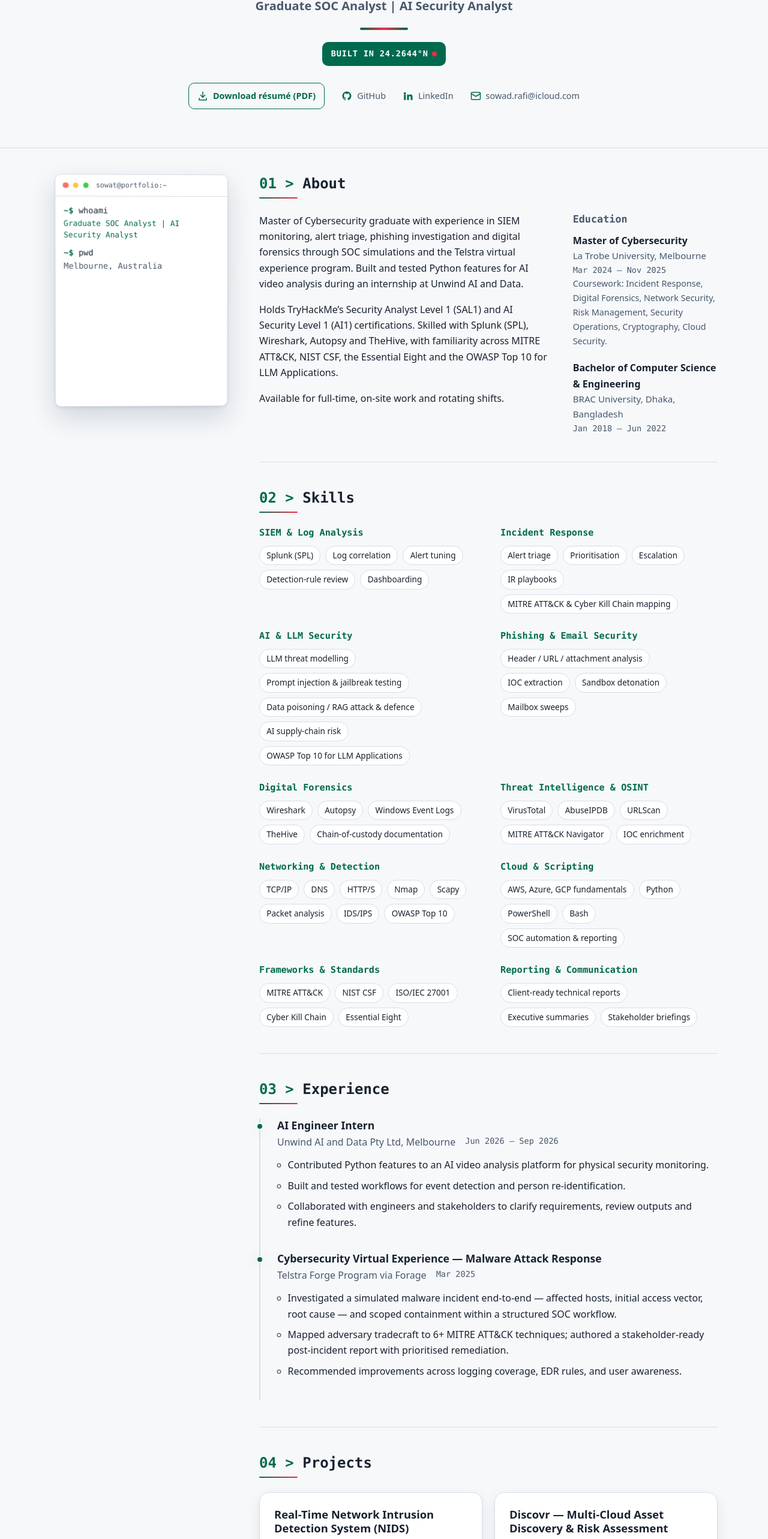
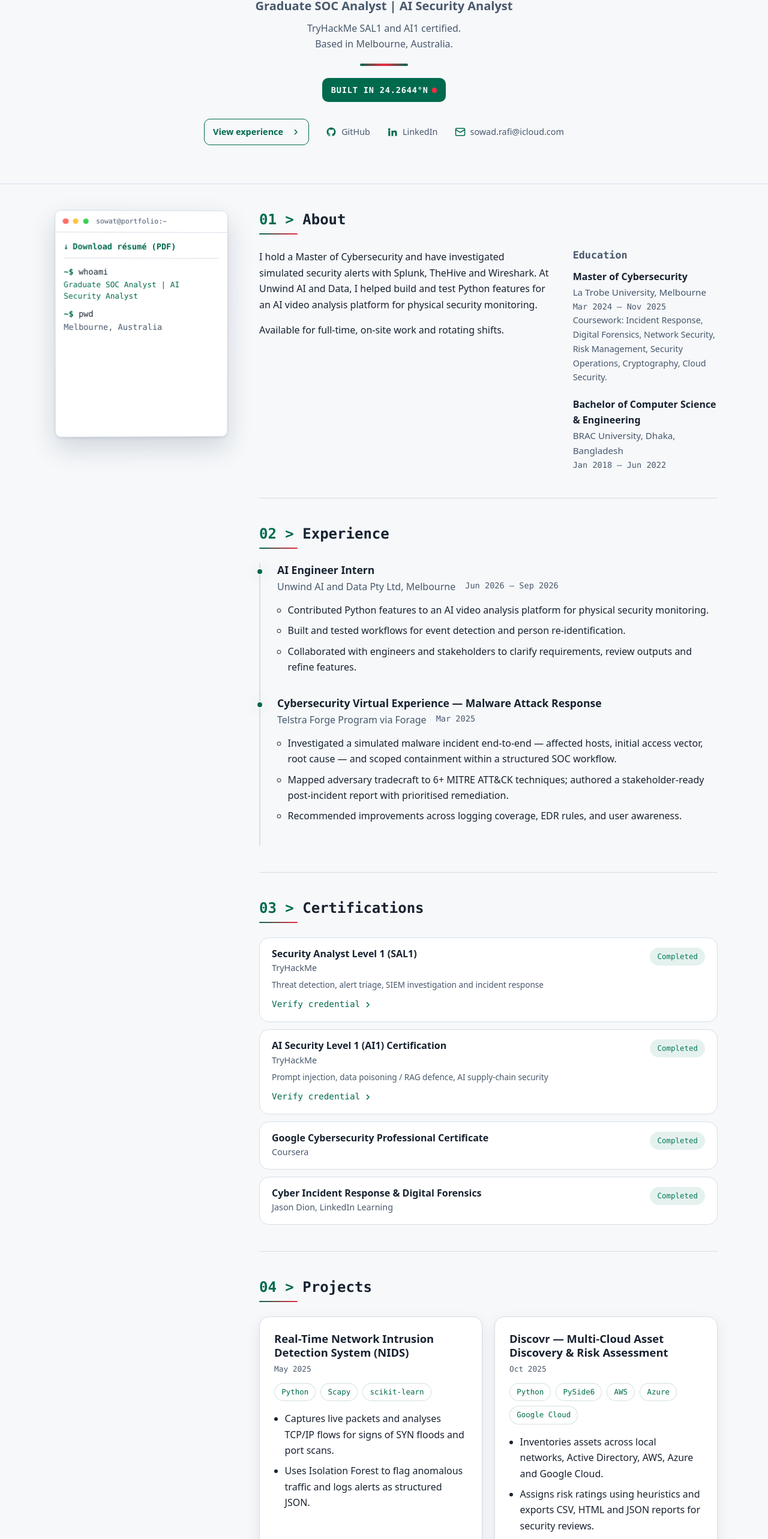
Before and after one commit to SowatRafi/noborotno_09_portfolio, a React (Vite) app: page / in a window 1280 px wide. Shown: the part 211-2777 px from the top of the page at 60% size. Built offline with nearby package versions, Linux system fonts and the light colour scheme.

Commit message:
Prioritise recruiter content and keep resume in terminal

```diff
--- a/src/App.tsx
+++ b/src/App.tsx
@@ -35,11 +35,11 @@ export default function App() {
           <ProfileRail />
           <main id="main" className="content">
             <About />
+            <Experience />
+            <Certifications />
+            <Projects />
             <Skills />
-            <Experience />
-            <Projects />
             <Publication />
-            <Certifications />
           </main>
         </div>
         <Footer />
--- a/src/components/Footer.tsx
+++ b/src/components/Footer.tsx
@@ -11,8 +11,6 @@ export function Footer() {
     <footer id="contact" className="footer" aria-label="Contact">
       <div className="container">
         <h2 className="section__title">Contact</h2>
-        {/* The base location is given as coordinates (Melbourne's), echoing
-            the hero's BUILT IN line — and the reach is worldwide. */}
         <p className="footer__lead">{profile.contactLead}</p>
         <ul className="footer__links">
           <li>
--- a/src/components/Header.tsx
+++ b/src/components/Header.tsx
@@ -9,11 +9,11 @@ import { useTheme } from '../hooks/useTheme'
  */
 const NAV_ITEMS = [
   ['about', 'About'],
+  ['experience', 'Experience'],
+  ['certifications', 'Certifications'],
+  ['projects', 'Projects'],
   ['skills', 'Skills'],
-  ['experience', 'Experience'],
-  ['projects', 'Projects'],
   ['research', 'Research'],
-  ['certifications', 'Certifications'],
   ['contact', 'Contact'],
 ] as const
 
--- a/src/components/HeroSection.tsx
+++ b/src/components/HeroSection.tsx
@@ -1,7 +1,8 @@
 import { m } from 'framer-motion'
-import { profile, resumeHref } from '../data/profile'
+import { profile } from '../data/profile'
 import { useHumanTyped } from '../hooks/useHumanTyped'
 import { staggerContainer, staggerItem } from '../lib/motion'
+import { Chevron } from './Chevron'
 import { ExternalLink } from './ExternalLink'
 
 /*
@@ -91,6 +92,9 @@ export function HeroSection() {
           <m.p className="hero-split__role" variants={staggerItem}>
             {profile.titleLine}
           </m.p>
+          <m.p className="hero-split__tagline" variants={staggerItem}>
+            {profile.tagline}
+          </m.p>
 
           <m.span className="hero-split__rule" variants={staggerItem} aria-hidden="true" />
 
@@ -105,11 +109,9 @@ export function HeroSection() {
         </div>
 
         <m.footer className="hero-split__footer" variants={staggerItem}>
-          <a className="hero-split__contact hero-split__resume" href={resumeHref} download>
-            <svg viewBox="0 0 24 24" width="18" height="18" fill="none" stroke="currentColor" strokeWidth="2" strokeLinecap="round" strokeLinejoin="round" aria-hidden="true">
-              <path d="M12 3v12m-5-5 5 5 5-5M4 17v4h16v-4" />
-            </svg>
-            Download résumé (PDF)
+          <a className="hero-split__contact hero-split__action" href="#experience">
+            View experience
+            <Chevron />
           </a>
           <ExternalLink className="hero-split__contact" href={profile.githubUrl}>
             <ContactIcon type="github" />
--- a/src/components/Terminal.tsx
+++ b/src/components/Terminal.tsx
@@ -1,6 +1,6 @@
 import { useEffect, useState } from 'react'
 import { m, MotionConfig } from 'framer-motion'
-import { profile, resumeHref } from '../data/profile'
+import { profile } from '../data/profile'
 import { ExternalLink } from './ExternalLink'
 
 /*
@@ -27,7 +27,7 @@ import { ExternalLink } from './ExternalLink'
 /* The session script. `exit` is the loop point: bash answers it with
    `logout`, then the screen resets and a fresh session begins. These strings
    are terminal chrome, not site content. */
-const COMMANDS = ['whoami', 'pwd', 'cat status.txt', 'ls contact/', 'open resume.pdf', 'exit'] as const
+const COMMANDS = ['whoami', 'pwd', 'cat status.txt', 'ls contact/', 'exit'] as const
 
 /* A plausible adjacent key for each letter, so typos look like slips of the
    finger rather than random noise. */
@@ -53,6 +53,7 @@ interface ShellState {
 const SESSION_START: ShellState = { active: 0, typed: '', printed: false }
 
 export function Terminal() {
+  const resumeHref = `${import.meta.env.BASE_URL}${encodeURIComponent(profile.resumeFile)}`
   const [shell, setShell] = useState<ShellState>(SESSION_START)
 
   useEffect(() => {
@@ -143,6 +144,13 @@ export function Terminal() {
       </div>
 
       <div className="term__body">
+        <p className="term__resume">
+          <a className="term__link term__link--strong" href={resumeHref} download>
+            <span aria-hidden="true">↓</span>
+            Download résumé (PDF)
+          </a>
+        </p>
+
         <p className={cmdClass(0)} aria-hidden="true">
           <span className={typedClass(0)}>{typedText(0)}</span>
         </p>
@@ -178,17 +186,8 @@ export function Terminal() {
         <p className={cmdClass(4)} aria-hidden="true">
           <span className={typedClass(4)}>{typedText(4)}</span>
         </p>
-        <p className={outClass(4, 'term__out')}>
-          <a className="term__link term__link--strong" href={resumeHref} download>
-            ↓ resume.pdf
-          </a>
-        </p>
-
-        <p className={cmdClass(5)} aria-hidden="true">
-          <span className={typedClass(5)}>{typedText(5)}</span>
-        </p>
         {/* bash's real farewell to `exit` — chrome, not content. */}
-        <p className={outClass(5, 'term__out')} aria-hidden="true">
+        <p className={outClass(4, 'term__out')} aria-hidden="true">
           logout
         </p>
         </div>
--- a/src/data/profile.ts
+++ b/src/data/profile.ts
@@ -13,18 +13,15 @@ export const profile = {
   linkedinUrl: 'https://www.linkedin.com/in/sowat-hossain-rafi',
   githubUrl: 'https://github.com/SowatRafi',
   summary: [
-    'Master of Cybersecurity graduate with experience in SIEM monitoring, alert triage, phishing investigation and digital forensics through SOC simulations and the Telstra virtual experience program. Built and tested Python features for AI video analysis during an internship at Unwind AI and Data.',
-    'Holds TryHackMe’s Security Analyst Level 1 (SAL1) and AI Security Level 1 (AI1) certifications. Skilled with Splunk (SPL), Wireshark, Autopsy and TheHive, with familiarity across MITRE ATT&CK, NIST CSF, the Essential Eight and the OWASP Top 10 for LLM Applications.',
+    'I hold a Master of Cybersecurity and have investigated simulated security alerts with Splunk, TheHive and Wireshark. At Unwind AI and Data, I helped build and test Python features for an AI video analysis platform for physical security monitoring.',
     'Available for full-time, on-site work and rotating shifts.',
   ],
   tagline:
-    'Master of Cybersecurity graduate specialising in SIEM monitoring, incident response, digital forensics, and AI/LLM security.',
+    'TryHackMe SAL1 and AI1 certified. Based in Melbourne, Australia.',
   originLine: 'BUILT IN 24.2644°N, 89.9181°E',
   city: 'Melbourne, Australia',
   availability: 'Available to relocate worldwide',
   contactLead:
-    'The fastest way to reach me is email. I am based at 37°48′51″S 144°57′47″E and open to relocation anywhere in the world.',
+    'Email is the best way to reach me about opportunities. I’m based in Melbourne and open to relocation worldwide.',
   resumeFile: 'Resume of Sowat H Rafi.pdf',
 } as const satisfies Profile
-
-export const resumeHref = `${import.meta.env.BASE_URL}${encodeURIComponent(profile.resumeFile)}`
--- a/src/data/projects.ts
+++ b/src/data/projects.ts
@@ -7,22 +7,22 @@ import type { Project } from './types'
 export const projects = [
   {
     name: 'Real-Time Network Intrusion Detection System (NIDS)',
-    stack: ['Python', 'Scapy', 'Nmap', 'scikit-learn'],
+    stack: ['Python', 'Scapy', 'scikit-learn'],
     period: 'May 2025',
     repoUrl: 'https://github.com/SowatRafi/Real-Time-Intrusion-Detection-System-with-Python',
     highlights: [
-      'Captures live traffic, detects anomalous patterns, and raises real-time alerts, mirroring SIEM-style detection and triage.',
-      'Signature-based and ML (anomaly-based) detection with structured JSON logging ready for SIEM ingestion.',
+      'Captures live packets and analyses TCP/IP flows for signs of SYN floods and port scans.',
+      'Uses Isolation Forest to flag anomalous traffic and logs alerts as structured JSON.',
     ],
   },
   {
     name: 'Discovr — Multi-Cloud Asset Discovery & Risk Assessment',
-    stack: ['Python', 'Go', 'Azure SDK', 'AWS Boto3', 'Nmap'],
+    stack: ['Python', 'PySide6', 'AWS', 'Azure', 'Google Cloud'],
     period: 'Oct 2025',
     repoUrl: 'https://github.com/SowatRafi/Discovr-Assest-Discovery',
     highlights: [
-      'Discovers and risk-classifies assets across AWS, Azure, and GCP, surfacing exposed services and misconfigurations.',
-      'Automated CSV/JSON reporting consolidating findings into a single asset inventory.',
+      'Inventories assets across local networks, Active Directory, AWS, Azure and Google Cloud.',
+      'Assigns risk ratings using heuristics and exports CSV, HTML and JSON reports for security reviews.',
     ],
   },
 ] as const satisfies readonly Project[]
--- a/src/data/types.ts
+++ b/src/data/types.ts
@@ -25,7 +25,7 @@ export interface Profile {
   readonly city: string
   /** One-line availability for the terminal `cat status` output. */
   readonly availability: string
-  /** Footer contact lead — base location as coordinates + worldwide reach. */
+  /** Footer contact lead. */
   readonly contactLead: string
   /** Resume filename inside public/. */
   readonly resumeFile: string
--- a/src/styles/global.css
+++ b/src/styles/global.css
@@ -420,6 +420,13 @@ a {
   text-wrap: balance;
 }
 
+.hero-split__tagline {
+  max-width: 46ch;
+  margin: 0.5rem auto 0;
+  color: var(--text-muted);
+  text-wrap: balance;
+}
+
 /* The name is typed in on load by useHumanTyped. Its caret (a slim green bar)
    blinks while writing, then disappears when done. The height comes from the
    ghost stacked underneath, so no keystroke can ever reflow the page. */
@@ -536,7 +543,7 @@ a {
   color: var(--accent);
 }
 
-.hero-split__resume {
+.hero-split__action {
   min-height: 44px;
   padding: 0 0.875rem;
   border: 1px solid var(--accent);
@@ -545,7 +552,7 @@ a {
   font-weight: 600;
 }
 
-.hero-split__resume:hover {
+.hero-split__action:hover {
   background: var(--accent);
   color: var(--bg);
 }
@@ -720,8 +727,17 @@ a {
 }
 
 .term__link--strong {
+  display: inline-flex;
+  align-items: center;
+  gap: 0.5em;
   color: var(--accent);
   font-weight: 600;
+}
+
+.term__resume {
+  margin: 0 0 0.75rem;
+  padding-bottom: 0.5rem;
+  border-bottom: 1px solid var(--border);
 }
 
 /* Lines the replayed session has not reached yet keep their space — the card
```
